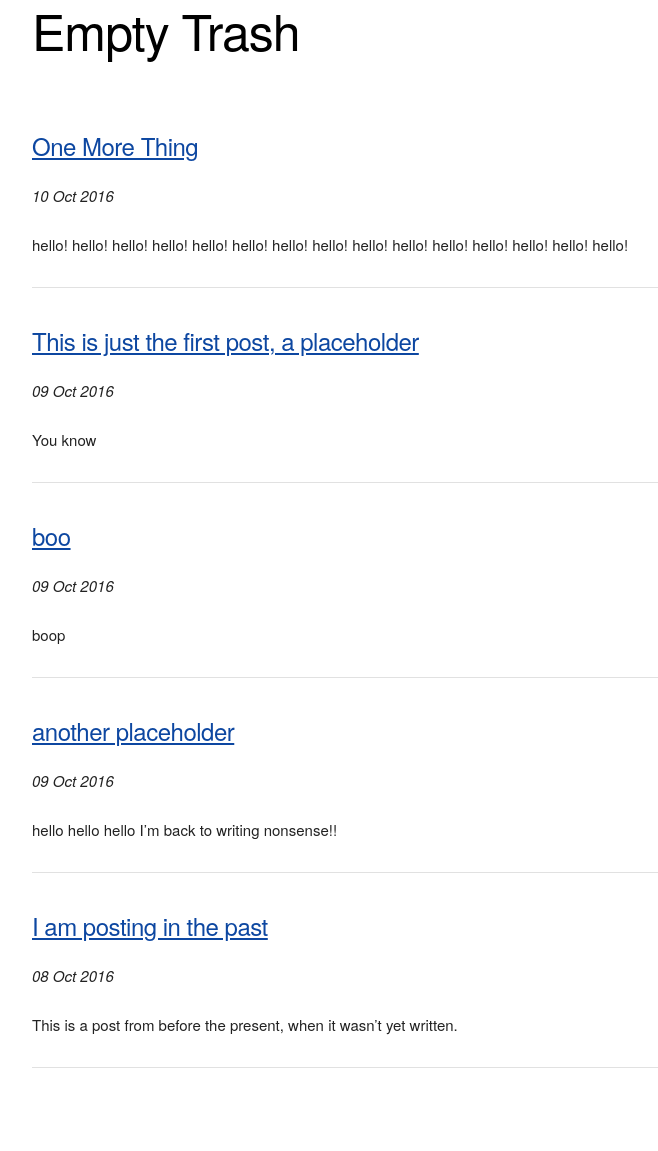
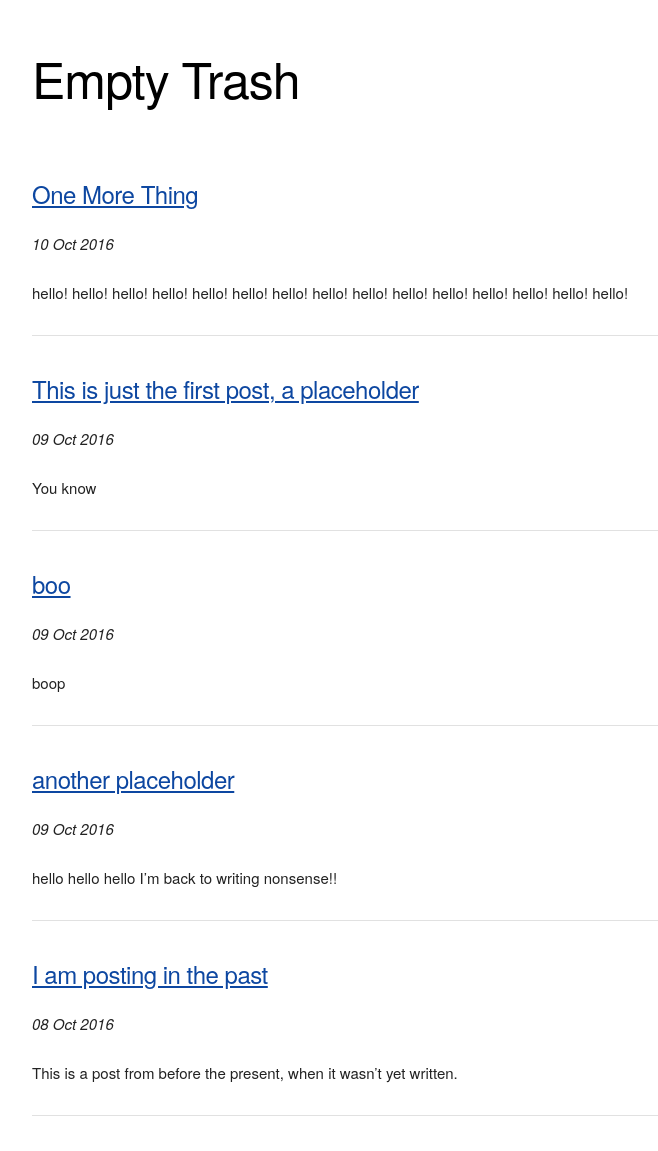
Before and after one commit to mt-trash/mt-trash.github.io, a Jekyll site: the page built from index.html, in a window 1280 px wide. Shown: the whole page, without its empty margins (128-786 px from the left). Built offline with Jekyll 4.4.1, drawn with Linux system fonts in a browser that asks for light colours; the list of posts is cut into pages by our own code; before the commit the page ends 1103 px from its top, so only the background shows below that.

Commit message:
Update default.html

```diff
--- a/_layouts/default.html
+++ b/_layouts/default.html
@@ -30,6 +30,8 @@
       <!-- Primary Page Layout
       –––––––––––––––––––––––––––––––––––––––––––––––––– -->
       <div class="container">
+        <div class="row">
+          <div style="margin-top: 5%">
         <h1><a class="trash" href="https://mt-trash.github.io">{{ site.name}}</a></h1>
         {{ content }}
       </div>
```
